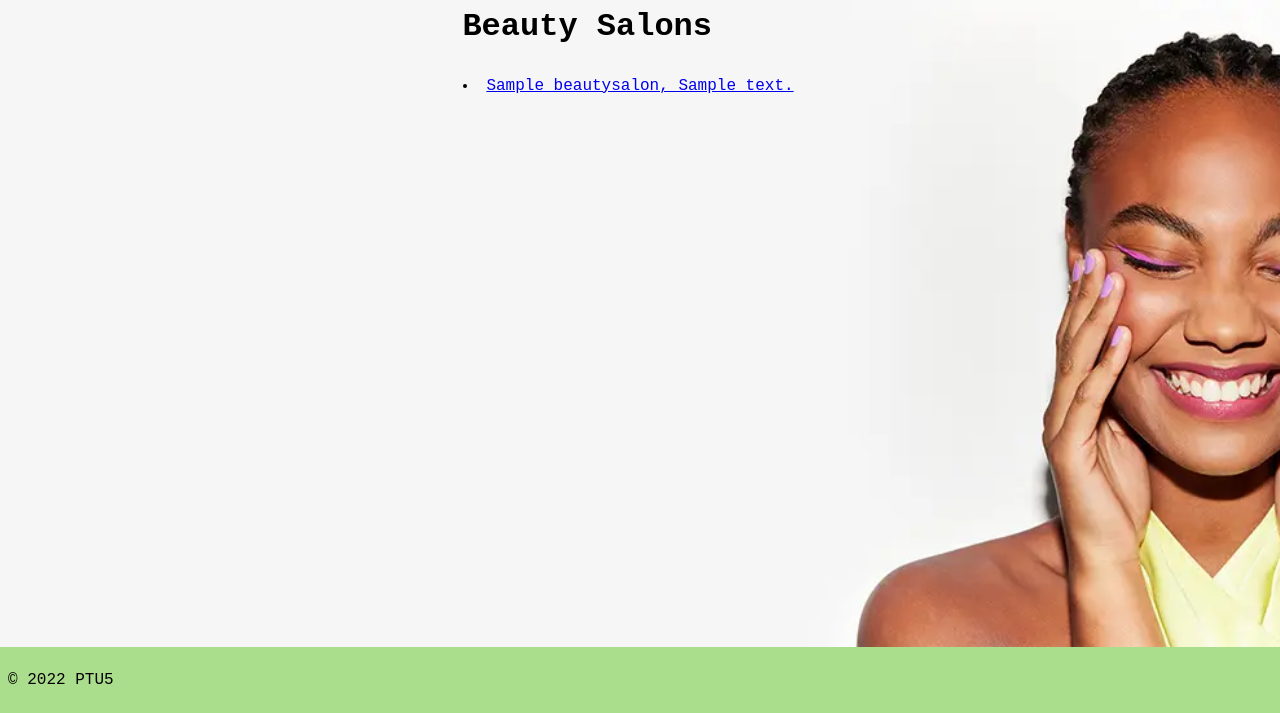
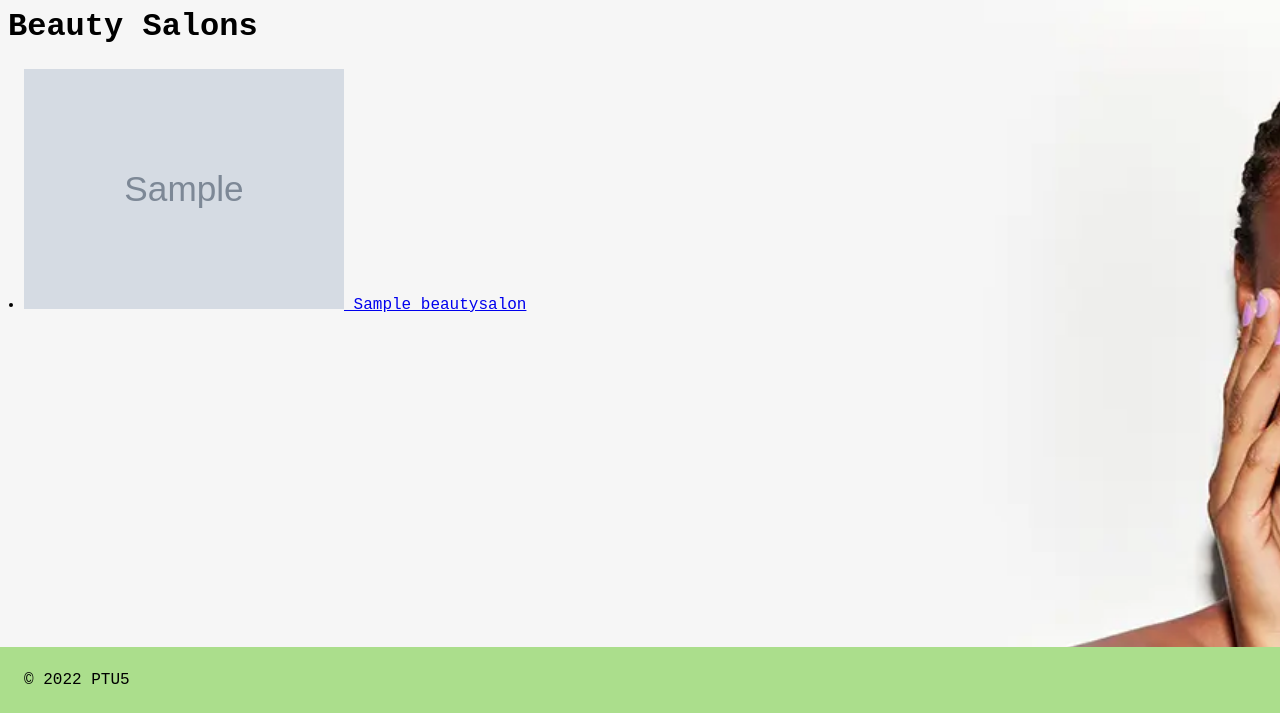
Before and after one commit to IngridaVaitkuviene/ptu5_django_beauty_services, a Django app: page /salons/ in a window 1280 px wide. Shown: the part 87-800 px from the top of the page. Run offline with Django 4.2, Linux system fonts and the light colour scheme; tables that the repository leaves empty hold one stand-in row (values such as "Sample post"); grey boxes marked "Sample" are stand-in pictures.

Commit message:
paginator added, salon image added,

```diff
--- a/ptu5_beauty_services/beauty_services/static/beauty_services/css/base.css
+++ b/ptu5_beauty_services/beauty_services/static/beauty_services/css/base.css
@@ -21,8 +21,7 @@ header a {
 main {
     flex-grow: 1;
     background-image: url('/static/index_body.webp');
-    background-size: cover;
-    place-items: stretch center;
+    background-size: 2000px;
 }
 
 h1 {
@@ -33,8 +32,45 @@ footer {
     margin: 0.5rem;
 }
 
-ul, li {
+ul, li, p {
     padding: 0.5rem;
     margin: 0.5rem;
     font-size: medium;
 }
+
+ul li.salon {
+    flex-basis: 15rem;
+    padding: 0rem;
+}
+
+ul li.salon img {
+    max-width: 20rem;
+}
+
+ul p {
+    padding: 0rem;
+    margin: 0rem;
+}
+
+.paginator {
+    margin: 0.5rem 0.8rem;
+    font-size: medium;
+}
+
+.paginator a, .paginator span {
+    display: inline-block;
+    padding: 0.3rem;
+    margin: 1px;
+    text-decoration: none;
+    border: 1px solid #ccc;
+
+}
+
+.paginator span {
+    background-color: #dbd;
+    color: #236;
+}
+
+.paginator form {
+    display: inline-block;
+}
--- a/ptu5_beauty_services/beauty_services/templates/beauty_services/salons.html
+++ b/ptu5_beauty_services/beauty_services/templates/beauty_services/salons.html
@@ -1,10 +1,31 @@
 {% extends 'beauty_services/base.html' %}
+{% load static %}
 {% block title %}Beauty Salons in {{ block.super }}{% endblock title %}
 {% block content %}
 <h1>Beauty Salons</h1>
-    <ul>
-        {% for salon in salons %}
-        <li><a href="{% url 'salon' salon.id %}">{{ salon }}</a></li>
+<div class="paginator">
+    {% if salons.has_other_pages %}
+        {% for page_number in salons.paginator.page_range %}
+            {% if page_number == salons.number %}
+                <span>{{ page_number }}</span>
+            {% else %}
+                <a href="?page={{ page_number }}">{{ page_number}}</a>
+            {% endif %}
         {% endfor %}
-    </ul>
+    {% endif %}
+</div>
+<ul>
+    {% for salon in salons %}
+    <li class="salon">
+        <a href="{% url 'salon' salon.id %}">
+            {% if salon.image %}
+                <img src="{{ salon.image.url }}">
+            {% else %}
+                <img src="{% static 'beauty_services/images/no_image.png' %}" style=>
+            {% endif %}
+            {{ salon.salon_name }}
+        </a>
+    </li>
+    {% endfor %}
+</ul>
 {% endblock content %}
--- a/ptu5_beauty_services/beauty_services/views.py
+++ b/ptu5_beauty_services/beauty_services/views.py
@@ -16,7 +16,7 @@ def index(request):
     return render(request, 'beauty_services/index.html', context)
 
 def salons(request):
-    paginator = Paginator(BeautySalon.objects.all(), 15)
+    paginator = Paginator(BeautySalon.objects.all(), 3)
     page_number = request.GET.get('page')
     paged_salons = paginator.get_page(page_number)
     return render(request, 'beauty_services/salons.html', {'salons': paged_salons})
```
Also changed, not shown: ptu5_beauty_services/beauty_services/templates/beauty_services/salon_detail.html (+20 -1 lines), ptu5_beauty_services/beauty_services/templates/beauty_services/services_list.html (+11 -0 lines), ptu5_beauty_services/beauty_services/static/beauty_services/images/no_image.png (added).
